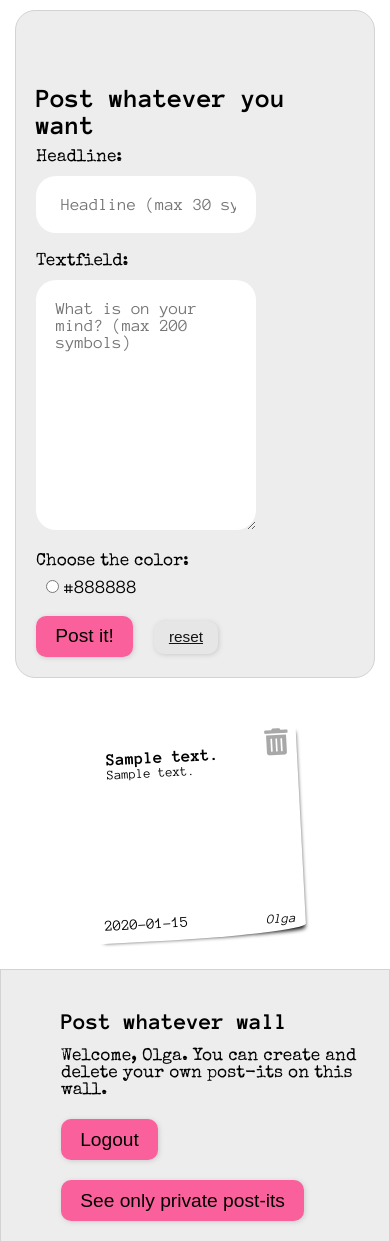
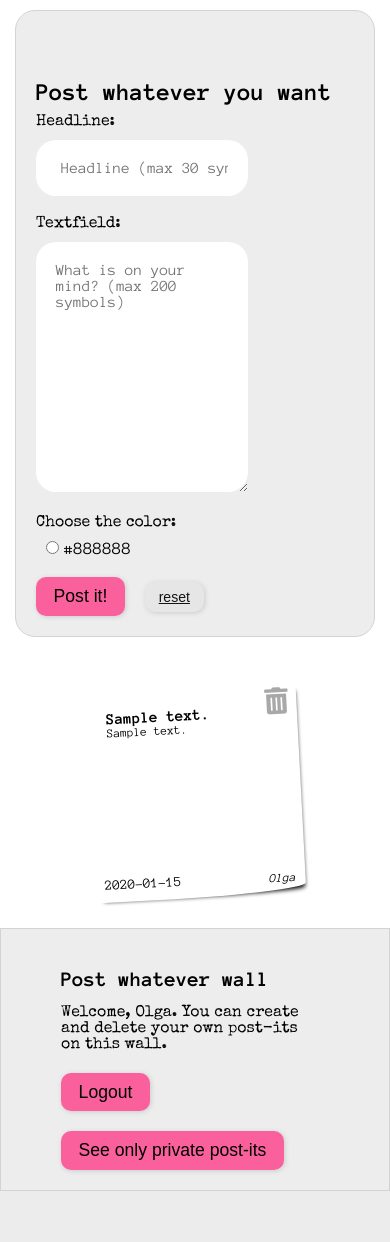
Before and after one commit to okomaro/post-it-system, a PHP site: page / in a window 390 px wide. After the commit the page ends 1191 px from the top, so only its background shows below. Run offline with PHP 8.4, Linux system fonts and the light colour scheme; a user stored in the database is signed in; data comes from the database, SQL or seed files in the repository; tables that the repository leaves empty or names only in its code hold one stand-in row (values such as "Sample post"); some libraries are stand-ins or nearby versions; some web fonts are replaced.

Commit message:
responsive styling update

```diff
--- a/css/style.css
+++ b/css/style.css
@@ -105,7 +105,7 @@ body {
 	max-width: 34vh;
 	height: 38vw;
 	max-height: 34vh;
-	margin: 15px;
+	margin: 10px;
 	padding: 10px 20px;
 	border-bottom-right-radius: 150px 10px;
 	transform: rotate(-2deg);
@@ -343,6 +343,13 @@ body {
 	min-height: 25vh;
 	margin: 10px;
 }
+	.postit-text {
+  word-wrap: break-word;
+  max-height: 9rem;
+  line-height: 1em;
+	overflow: hidden;
+}
+
 .postit p {
 	font-size: 0.8em;
 	margin-top: 0;
@@ -372,6 +379,7 @@ body {
 	justify-content:space-around;
 	align-content: center;
 	margin: 0;
+	font-size: 1.1em;
 }
 
 .welcome-field {
@@ -393,10 +401,12 @@ body {
 .sidebar {
 		order: -1;
 			width:100%;
-			max-width: 300px;
+	max-width: 300px;
 	margin-top: 10px;
 
 }
+
+
 
 .sidebar h3 {
 		font-size: 0.9em;
@@ -453,5 +463,8 @@ time {
 			margin: 0;
 }
 
+	form {
+		max-width: 80%;
+	}
 
 }
--- a/index.php
+++ b/index.php
@@ -133,7 +133,7 @@ $cmd = $_POST['cmd'] ?? null;
 		    $stmt->execute();
 		    $stmt->bind_result($colorid, $colorname);
 		    while($stmt->fetch()){
-					echo '<input type="radio" name="colorid" value="'.$colorid.'">'.$colorname.PHP_EOL;
+					echo '<input class="response" type="radio" name="colorid" value="'.$colorid.'">'.$colorname.PHP_EOL;
 
 				// how to insert label???
 		    }
```
